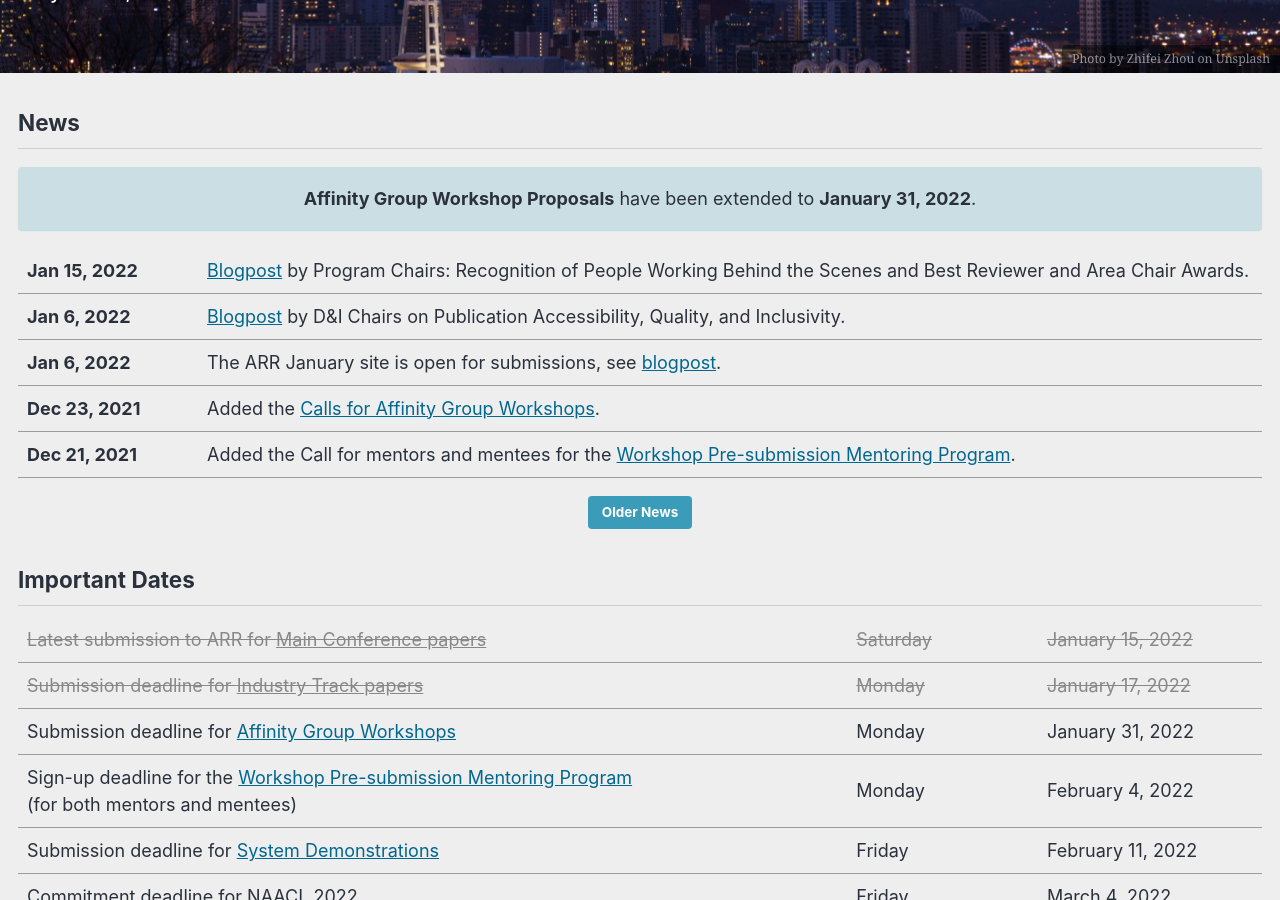
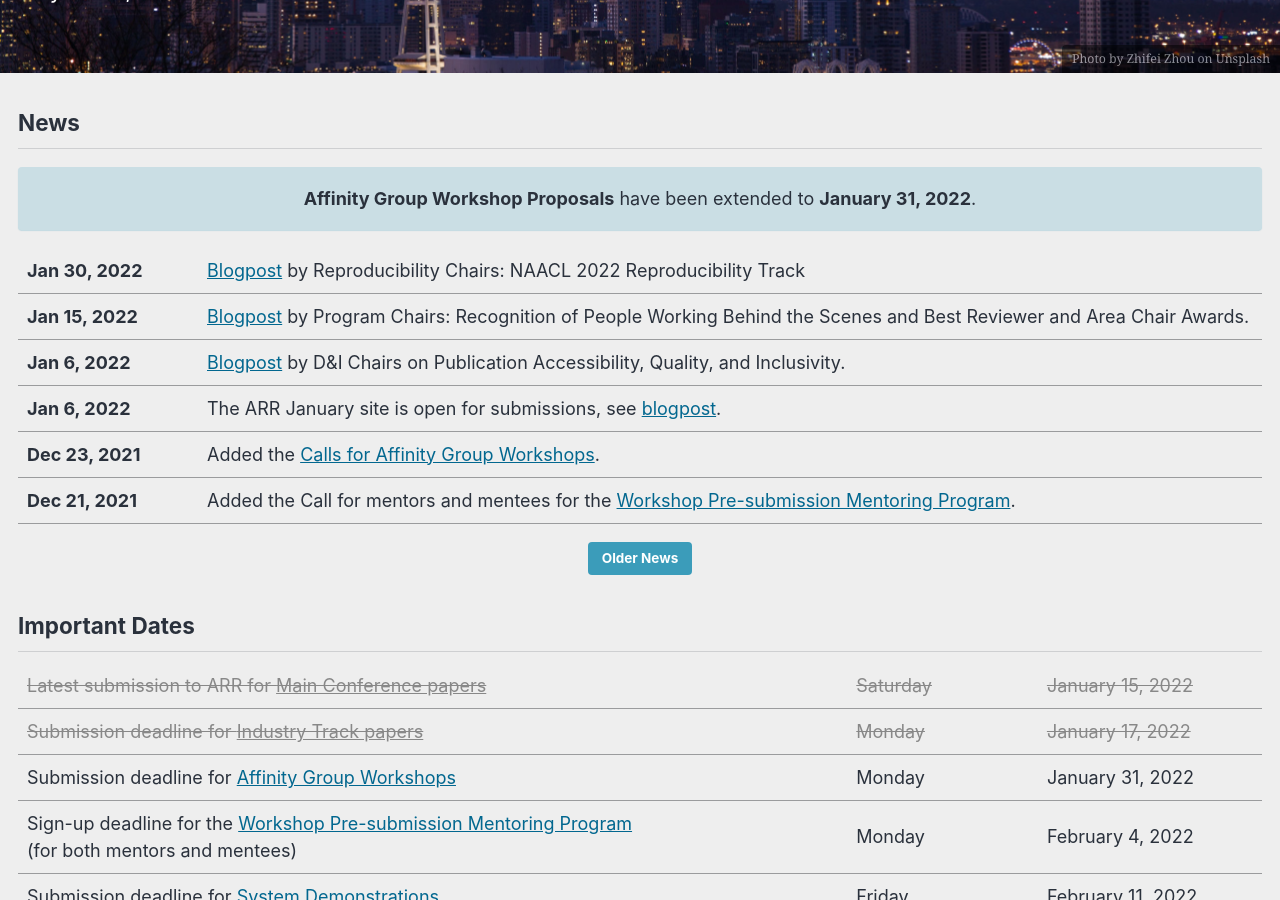
Before and after one commit to naacl-org/naacl-2022-website, a Jekyll site: the page built from _pages/home.md, in a window 1280 px wide and 900 px high, scrolled down 330 px. Built offline with Jekyll 4.4.1, drawn with Linux system fonts in a browser that asks for light colours; cached includes are drawn as plain includes; comment, search, counter and statistics services are not loaded.

Commit message:
Added link to reproducibility track

```diff
--- a/_pages/home.md
+++ b/_pages/home.md
@@ -18,6 +18,7 @@ secondary_excerpt: "July 10--15, 2022"
 **Affinity Group Workshop Proposals** have been extended to **January 31, 2022**.<br>
 {: .notice--info .text-center}
 
+| Jan 30, 2022 | [Blogpost](/blog/reproducibility-track/) by Reproducibility Chairs: NAACL 2022 Reproducibility Track
 | Jan 15, 2022 | [Blogpost](/blog/recognition-and-awards/) by Program Chairs: Recognition of People Working Behind the Scenes and Best Reviewer and Area Chair Awards.
 | Jan 6, 2022 | [Blogpost](/blog/publication-accessibility-quality-inclusivity/) by D&I Chairs on Publication Accessibility, Quality, and Inclusivity.
 | Jan 6, 2022 | The ARR January site is open for submissions, see [blogpost](/blog/ARR-open-for-submissions/).
```
